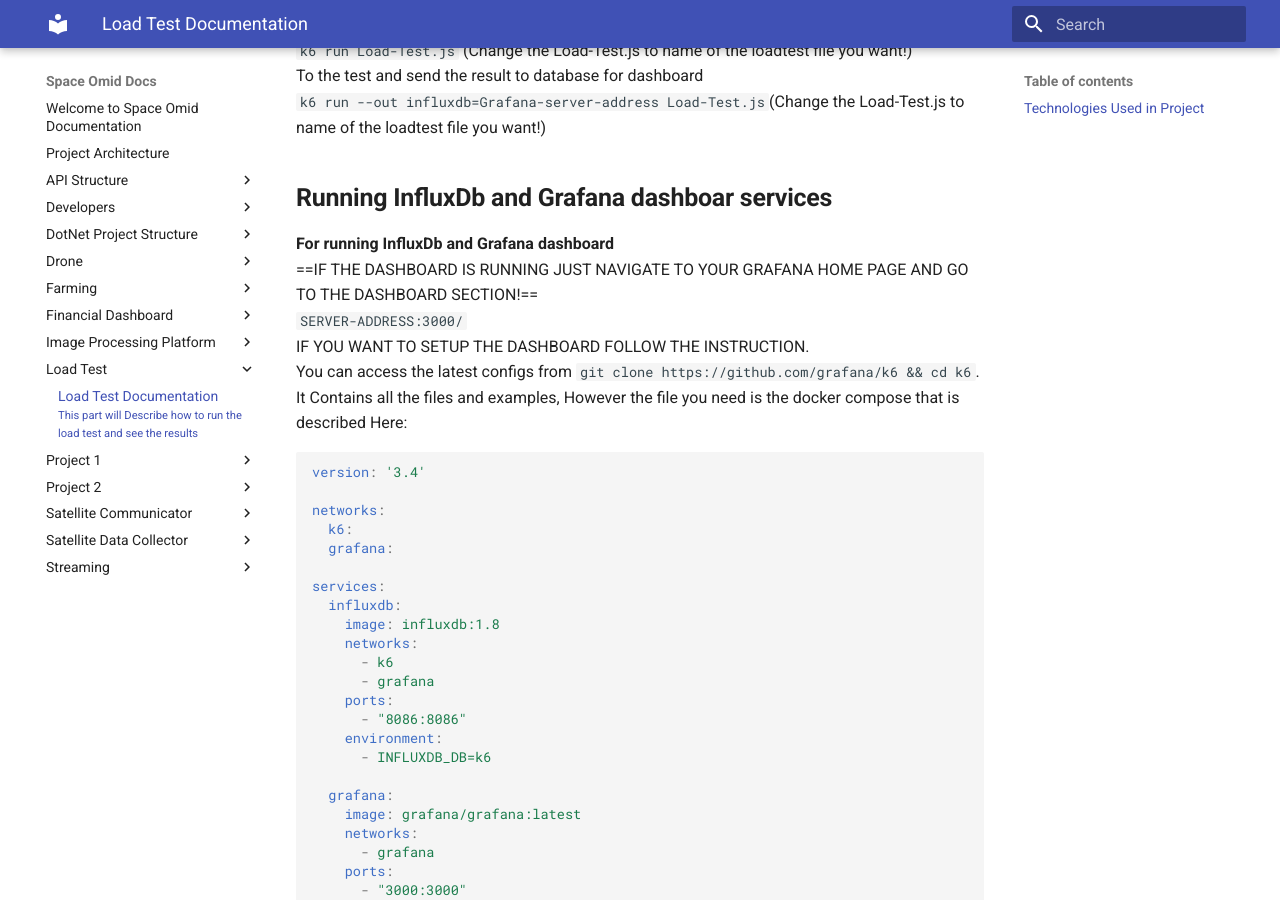
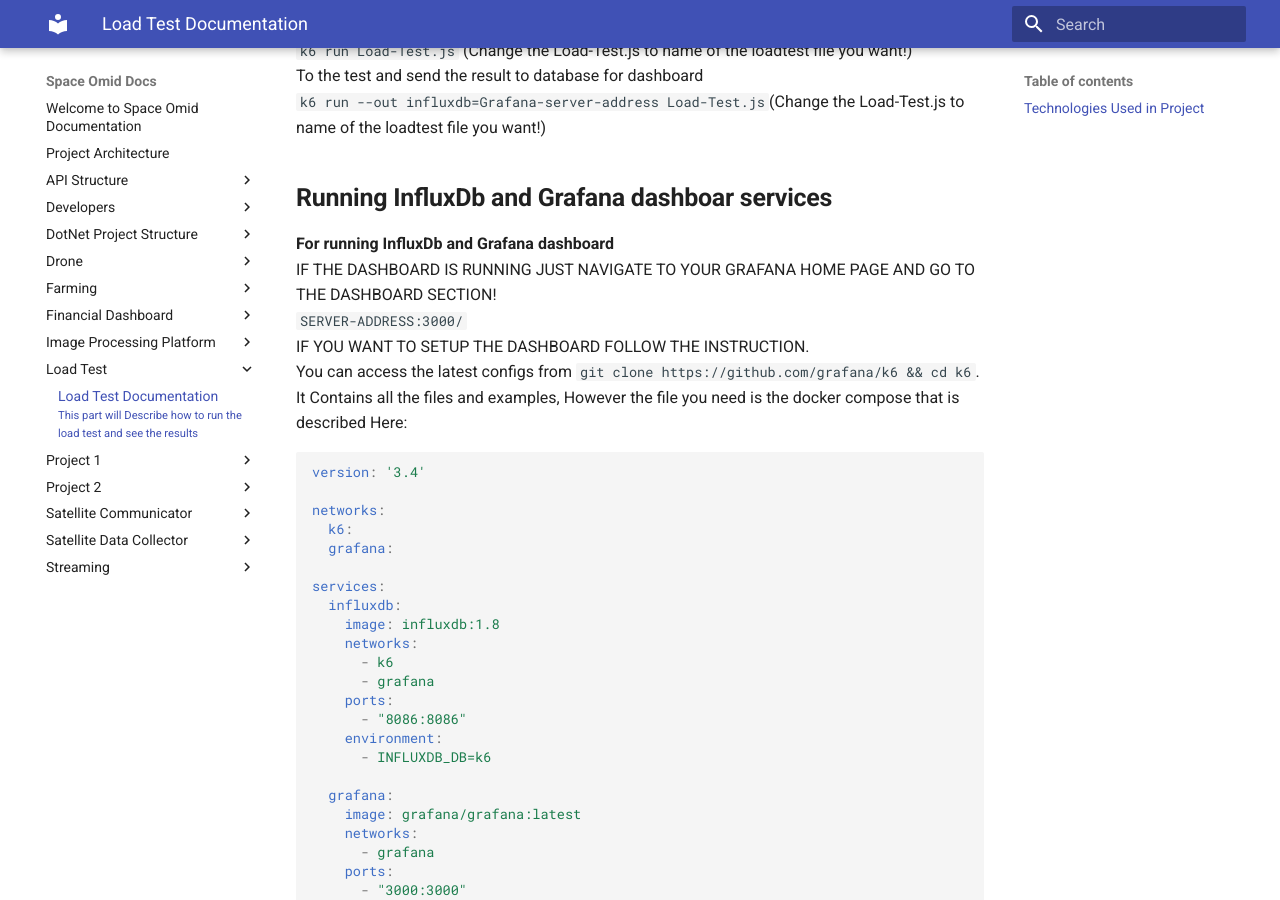
Before and after one commit to spaceomid/Documentation, an MkDocs documentation site: the page built from docs/Load Test/Load-Test.md, in a window 1280 px wide and 900 px high, scrolled down 997 px. Built offline with MkDocs 1.6.1 and Material for MkDocs 9.7.7, drawn with Linux system fonts in a browser that asks for light colours.

Commit message:
removing highlighter extension and text

```diff
--- a/docs/Load Test/Load-Test.md
+++ b/docs/Load Test/Load-Test.md
@@ -29,7 +29,7 @@ To the test and send the result to database for dashboard
 `k6 run --out influxdb=Grafana-server-address Load-Test.js`(Change the Load-Test.js to name of the loadtest file you want!)
 ## **Running InfluxDb and Grafana dashboar services**
 **For running InfluxDb and Grafana dashboard**
-==IF THE DASHBOARD IS RUNNING JUST NAVIGATE TO YOUR GRAFANA HOME PAGE AND GO TO THE DASHBOARD SECTION!==
+IF THE DASHBOARD IS RUNNING JUST NAVIGATE TO YOUR GRAFANA HOME PAGE AND GO TO THE DASHBOARD SECTION!
 `SERVER-ADDRESS:3000/`
 IF YOU WANT TO SETUP THE DASHBOARD FOLLOW THE INSTRUCTION.
 You can access the latest configs from `git clone https://github.com/grafana/k6 && cd k6`. It Contains all the files and examples, However the file you need is the docker compose that is described Here:
```
